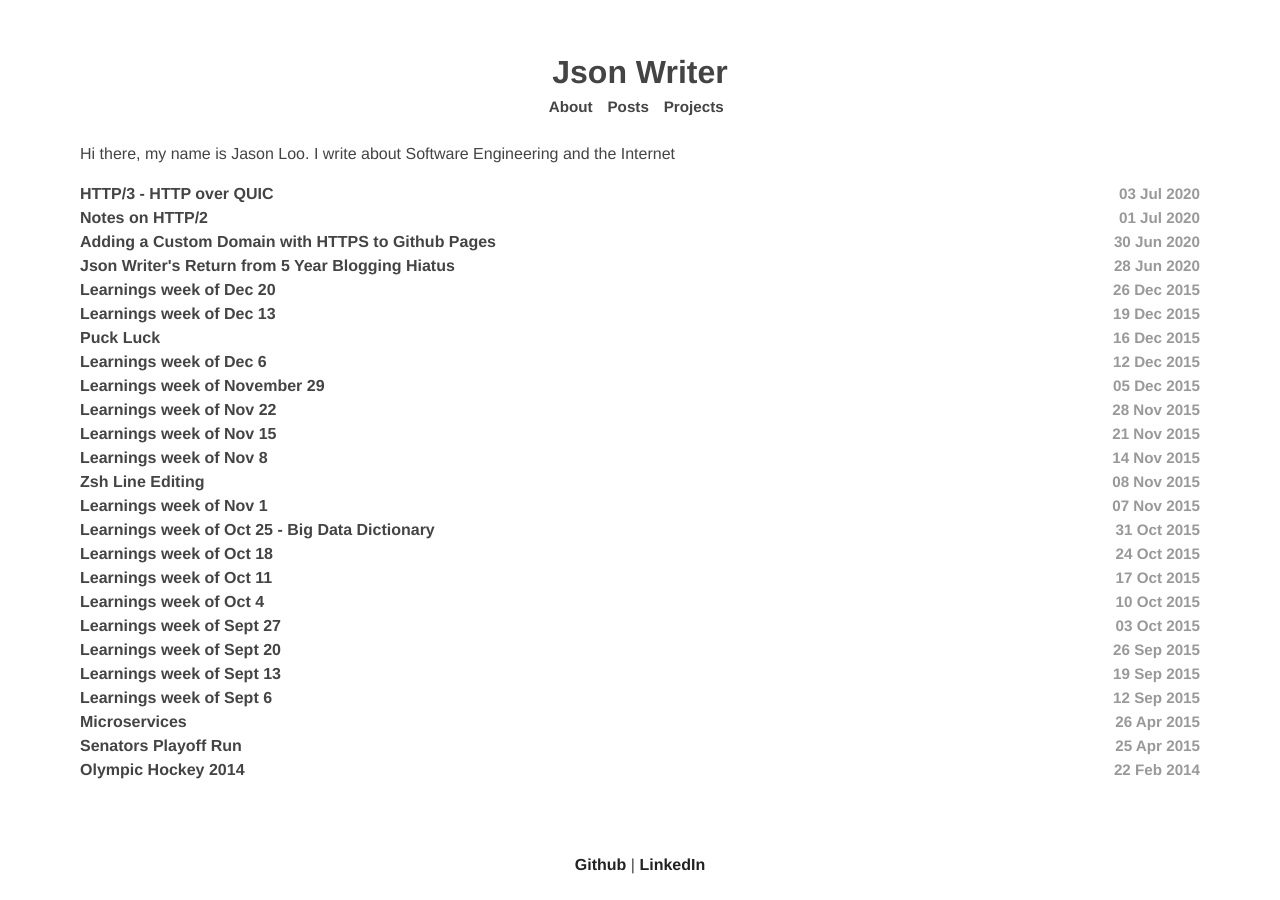
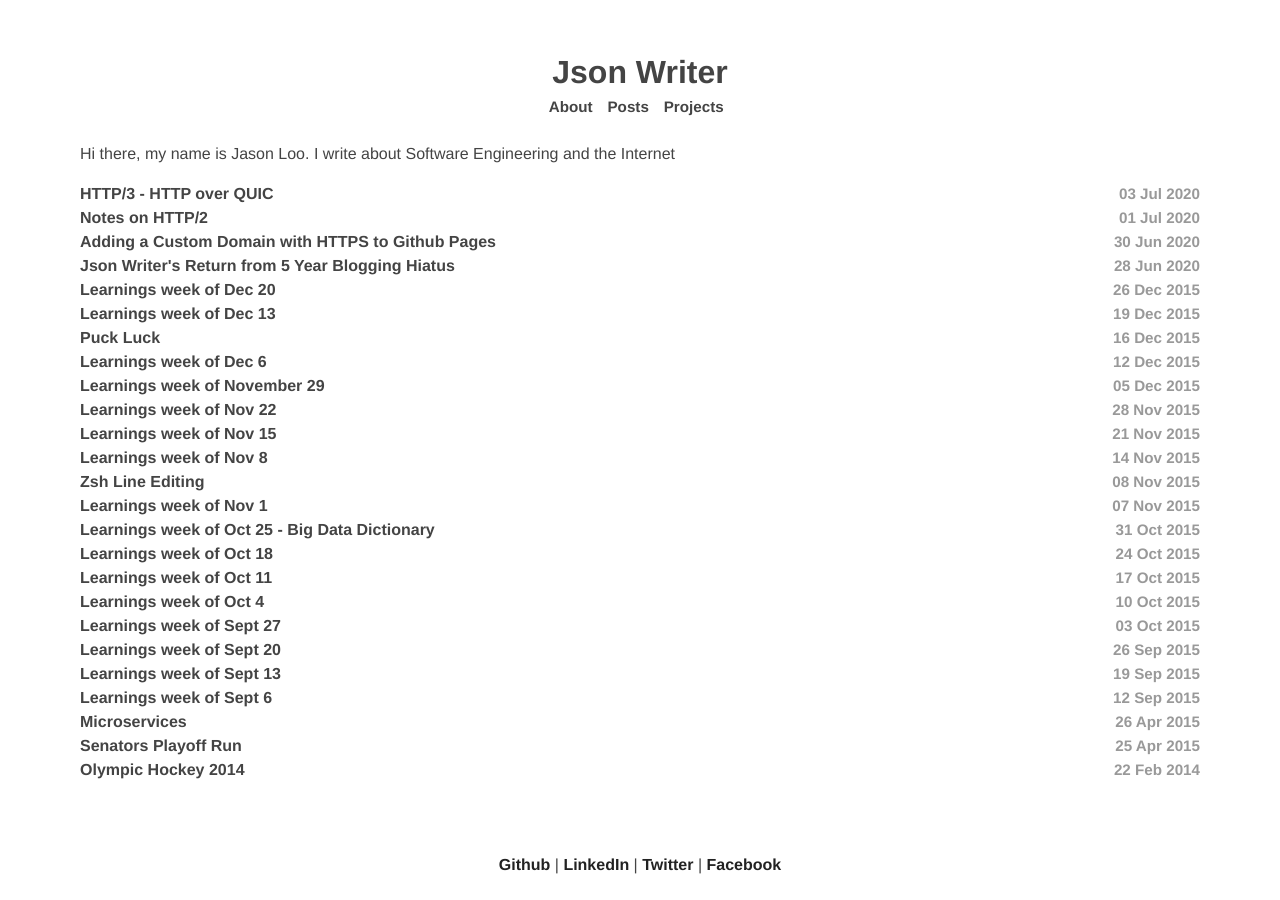
Before and after one commit to Nosajool/Nosajool.github.io, a Jekyll site: the page built from index.html, in a window 1280 px wide. Built offline with Jekyll 4.4.1, drawn with Linux system fonts in a browser that asks for light colours.

Commit message:
Add socials for site

```diff
--- a/_config.yml
+++ b/_config.yml
@@ -4,6 +4,8 @@ description: >
   <p>Hi there, my name is Jason Loo. I write about Software Engineering and the Internet</p>
 baseurl: ""
 url: "https://www.jsonwriter.com"
+twitter_username: json_writer
+facebook_username: jsonwriter
 github_username:  Nosajool
 linkedin_public_username: jasonmloo
 
--- a/_includes/footer.html
+++ b/_includes/footer.html
@@ -5,6 +5,10 @@
     <a href="https://github.com/{{ site.github_username }}">Github</a>
     |
     <a href="https://ca.linkedin.com/in/{{ site.linkedin_public_username }}">LinkedIn</a>
+    |
+    <a href="https://www.twitter.com/{{ site.twitter_username }}">Twitter</a>
+    |
+    <a href="https://www.facebook.com/{{ site.facebook_username }}">Facebook</a>
     </p>
   </nav>
 </footer>
```
